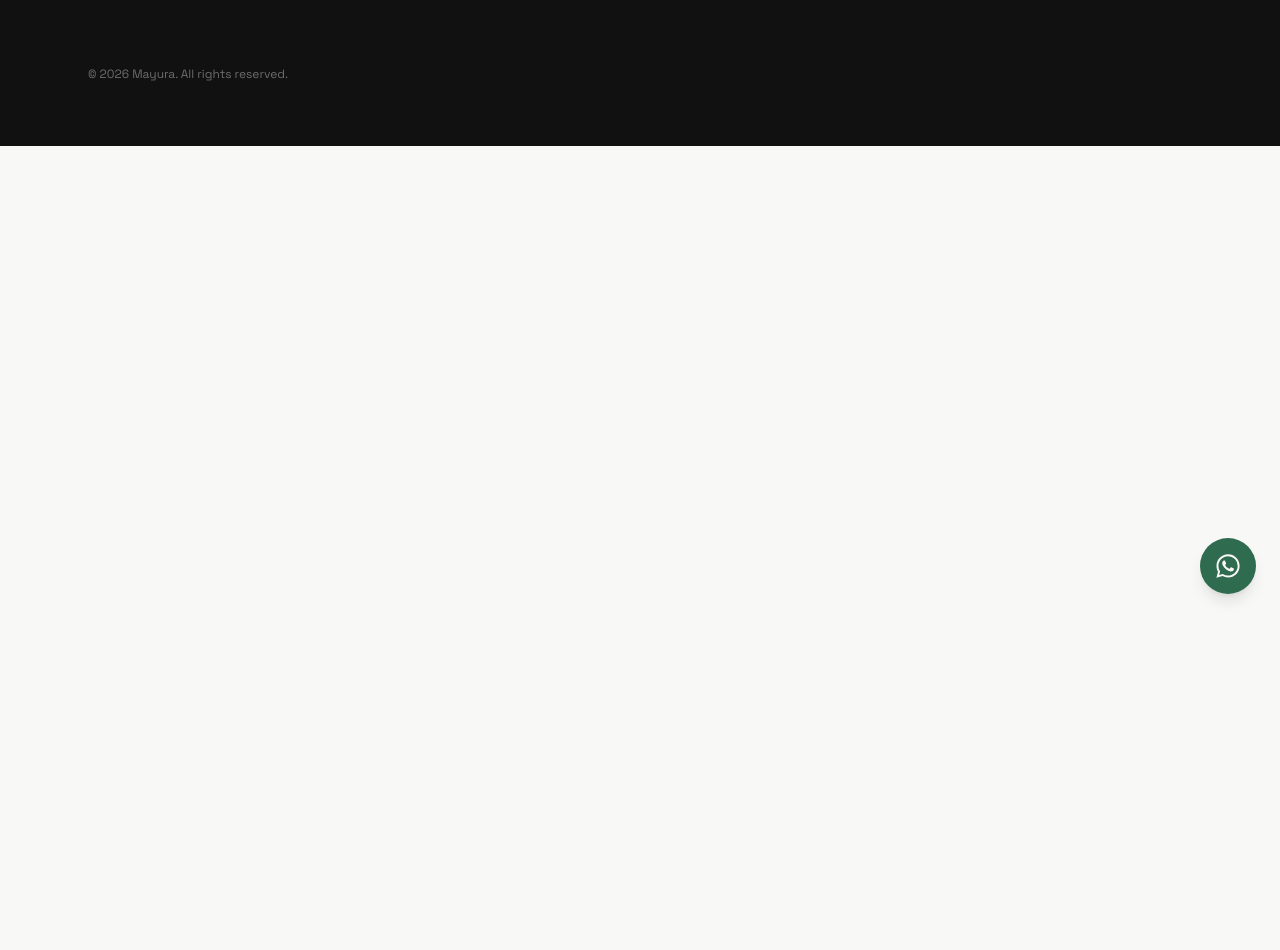
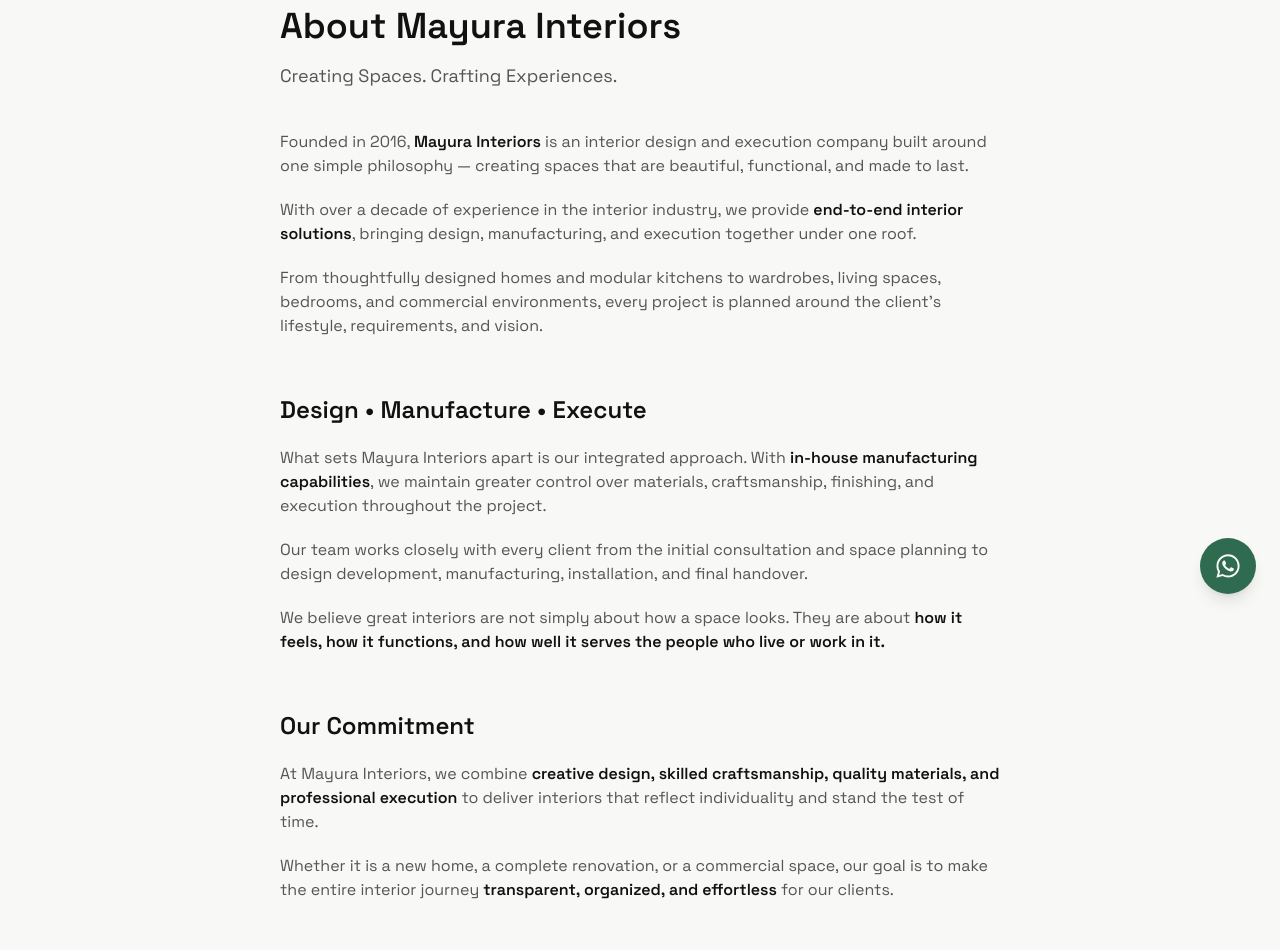
Before and after one commit to maasu-23/mayura, a React (Vite) app: page /about in a window 1280 px wide. Shown: the part 182-1132 px from the top of the page. Before the commit the page ends 800 px from the top, so only its background shows below. Built offline with nearby package versions, Linux system fonts and the light colour scheme.

Commit message:
Add About page
New /about route with the client-supplied company copy (founding,
design-manufacture-execute approach, commitment statement), linked as
the first NavBar item. Styled consistently with the Work and FAQ pages.

Co-Authored-By: Claude Sonnet 5 <noreply@anthropic.com>

```diff
--- a/src/App.tsx
+++ b/src/App.tsx
@@ -3,6 +3,7 @@ import { Layout } from './components/Layout';
 import { HomePage } from './pages/HomePage';
 import { WorkPage } from './pages/WorkPage';
 import { FaqPage } from './pages/FaqPage';
+import { AboutPage } from './pages/AboutPage';
 import { useSmoothScroll } from './hooks/useSmoothScroll';
 
 export default function App() {
@@ -14,6 +15,7 @@ export default function App() {
         <Route path="/" element={<HomePage />} />
         <Route path="/work" element={<WorkPage />} />
         <Route path="/faq" element={<FaqPage />} />
+        <Route path="/about" element={<AboutPage />} />
       </Routes>
     </Layout>
   );
--- a/src/components/NavBar.tsx
+++ b/src/components/NavBar.tsx
@@ -3,6 +3,7 @@ import { Link } from 'react-router-dom';
 import { site } from '../data/site';
 
 const LINKS = [
+  { href: '/about', label: 'About' },
   { href: '/work', label: 'Work' },
   { href: '/#process', label: 'Process' },
   { href: '/#why', label: 'Why Mayura' },
--- /dev/null
+++ b/src/pages/AboutPage.tsx
@@ -0,0 +1,81 @@
+import { Reveal } from '../components/Reveal';
+
+export function AboutPage() {
+  return (
+    <section className="mx-auto max-w-3xl px-6 pb-24 pt-40">
+      <Reveal>
+        <p className="font-mono text-xs uppercase tracking-[0.3em] text-peacock-dim">About</p>
+        <h1 className="mt-3 text-3xl font-semibold text-ink md:text-4xl">
+          About Mayura Interiors
+        </h1>
+        <p className="mt-4 text-lg text-ink-dim">Creating Spaces. Crafting Experiences.</p>
+      </Reveal>
+
+      <Reveal delay={0.1} className="mt-10 space-y-5 text-ink-dim">
+        <p>
+          Founded in 2016, <strong className="font-semibold text-ink">Mayura Interiors</strong> is
+          an interior design and execution company built around one simple philosophy — creating
+          spaces that are beautiful, functional, and made to last.
+        </p>
+        <p>
+          With over a decade of experience in the interior industry, we provide{' '}
+          <strong className="font-semibold text-ink">end-to-end interior solutions</strong>,
+          bringing design, manufacturing, and execution together under one roof.
+        </p>
+        <p>
+          From thoughtfully designed homes and modular kitchens to wardrobes, living spaces,
+          bedrooms, and commercial environments, every project is planned around the client's
+          lifestyle, requirements, and vision.
+        </p>
+      </Reveal>
+
+      <Reveal delay={0.15} className="mt-14">
+        <h2 className="text-2xl font-semibold text-ink">Design • Manufacture • Execute</h2>
+        <div className="mt-5 space-y-5 text-ink-dim">
+          <p>
+            What sets Mayura Interiors apart is our integrated approach. With{' '}
+            <strong className="font-semibold text-ink">in-house manufacturing capabilities</strong>,
+            we maintain greater control over materials, craftsmanship, finishing, and execution
+            throughout the project.
+          </p>
+          <p>
+            Our team works closely with every client from the initial consultation and space
+            planning to design development, manufacturing, installation, and final handover.
+          </p>
+          <p>
+            We believe great interiors are not simply about how a space looks. They are about{' '}
+            <strong className="font-semibold text-ink">
+              how it feels, how it functions, and how well it serves the people who live or work
+              in it.
+            </strong>
+          </p>
+        </div>
+      </Reveal>
+
+      <Reveal delay={0.2} className="mt-14">
+        <h2 className="text-2xl font-semibold text-ink">Our Commitment</h2>
+        <div className="mt-5 space-y-5 text-ink-dim">
+          <p>
+            At Mayura Interiors, we combine{' '}
+            <strong className="font-semibold text-ink">
+              creative design, skilled craftsmanship, quality materials, and professional execution
+            </strong>{' '}
+            to deliver interiors that reflect individuality and stand the test of time.
+          </p>
+          <p>
+            Whether it is a new home, a complete renovation, or a commercial space, our goal is to
+            make the entire interior journey{' '}
+            <strong className="font-semibold text-ink">transparent, organized, and effortless</strong>{' '}
+            for our clients.
+          </p>
+        </div>
+      </Reveal>
+
+      <Reveal delay={0.25} className="mt-16 border-t border-line pt-8 text-center">
+        <p className="font-mono text-sm uppercase tracking-[0.2em] text-peacock">
+          Mayura Interiors — Design • Manufacture • Execute
+        </p>
+      </Reveal>
+    </section>
+  );
+}
```
